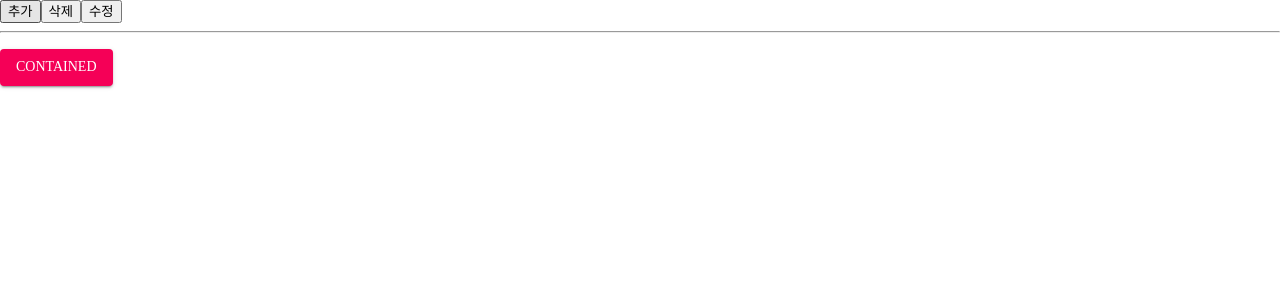
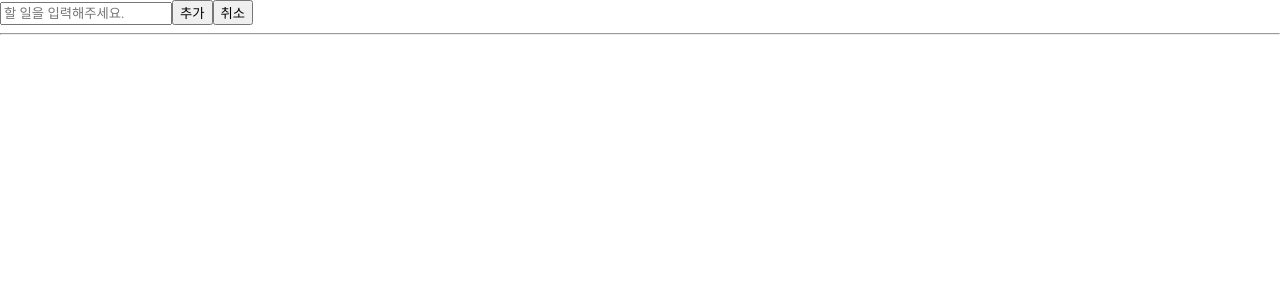
Before and after one commit to kimhyeji/2023-04-react-test, a React (Create React App) app: page / in a window 1280 px wide. Shown: the top 300 px of the page. Built offline with nearby package versions, Linux system fonts and the light colour scheme; a web font is replaced by a local one.

Commit message:
할 일 리스트 간소화

```diff
--- a/src/App.js
+++ b/src/App.js
@@ -1,57 +1,138 @@
 import React, { useState, useRef } from "react";
-import { Button } from "@mui/material";
 
-function TodoApp({ todosState }) {
-  const onBtnAddTodoClick = () => {
-    todosState.addTodo("안녕");
+function TodoListItem({ todosState, todo, index }) {
+  const [editMode, setEditMode] = useState(false);
+  const [editedContent, setEditedContent] = useState(todo.content);
+  const editedContentInputRef = useRef(null);
+
+  const removeTodo = () => {
+    todosState.removeTodo(index);
   };
 
-  const onBtnRemoveTodoClick = () => {
-    todosState.removeTodo(1);
+  const showEdit = () => {
+    setEditMode(true);
   };
 
-  const onBtnModifyTodoClick = () => {
-    todosState.modifyTodo(1, "ㅋㅋㅋ");
+  const commitEdit = () => {
+    if (editedContent.trim().length == 0) {
+      alert("할 일을 입력해주세요.");
+      editedContentInputRef.current.focus();
+      return;
+    }
+
+    todosState.modifyTodo(index, editedContent.trim());
+
+    setEditMode(false);
+  };
+
+  const cancelEdit = () => {
+    setEditMode(false);
+    setEditedContent(todo.content);
+  };
+
+  return (
+    <li key={index}>
+      {todo.id}
+      &nbsp;
+      {todo.regDate}
+      {editMode || (
+        <>
+          {todo.content}
+          &nbsp;
+          <button onClick={showEdit}>수정</button>
+        </>
+      )}
+      {editMode && (
+        <>
+          <input
+            type="text"
+            placeholder="할 일을 입력해주세요."
+            value={editedContent}
+            onChange={(e) => setEditedContent(e.target.value)}
+          />
+          <button onClick={commitEdit}>수정완료</button>
+          <button onClick={cancelEdit}>수정취소</button>
+        </>
+      )}
+      <button onClick={removeTodo}>삭제</button>
+    </li>
+  );
+}
+
+function TodoList({ todosState }) {
+  return (
+    <ul>
+      {todosState.todos.map((todo, index) => (
+        <TodoListItem
+          todosState={todosState}
+          kye={todo.id}
+          todo={todo}
+          index={index}
+        />
+      ))}
+    </ul>
+  );
+}
+
+function NewTodoForm({ todosState }) {
+  const onSubmit = (e) => {
+    e.preventDefault();
+
+    const form = e.target;
+
+    form.content.value = form.content.value.trim();
+
+    if (form.content.value.length == 0) {
+      alert("할 일을 입력해주세요.");
+      form.content.focus();
+      return;
+    }
+
+    todosState.addTodo(form.content.value);
+    form.content.value = "";
+    form.content.focus();
   };
 
   return (
     <>
-      <button onClick={onBtnAddTodoClick}>추가</button>
-      <button onClick={onBtnRemoveTodoClick}>삭제</button>
-      <button onClick={onBtnModifyTodoClick}>수정</button>
+      <form onSubmit={onSubmit}>
+        <input
+          autoComplete="off"
+          type="text"
+          name="content"
+          placeholder="할 일을 입력해주세요."
+        />
+        <input type="submit" value="추가" />
+        <input type="reset" value="취소" />
+      </form>
+    </>
+  );
+}
+
+function TodoApp({ todosState }) {
+  return (
+    <>
+      <NewTodoForm todosState={todosState} />
       <hr />
-      <ul>
-        {todosState.todos.map((todo, index) => (
-          <li key={index}>
-            {todo.id}
-            {todo.regDate}
-            {todo.content}
-          </li>
-        ))}
-      </ul>
+      <TodoList todosState={todosState} />
     </>
   );
 }
 
 function useTodosState() {
   const [todos, setTodos] = useState([]);
-  const lastTodoIdRed = useRef(0);
+  const lastTodoIdRef = useRef(0);
 
   const addTodo = (newContent) => {
-    const id = ++lastTodoIdRed.current;
+    const id = ++lastTodoIdRef.current;
 
     const newTodo = {
       id,
       content: newContent,
-      regDate: "2023-05-03 12:12:12",
+      regDate: dateToStr(new Date()),
     };
 
     const newTodos = [...todos, newTodo];
-    setTodos(newTodos);
-  };
-
-  const removeTodo = (index) => {
-    const newTodos = todos.filter((_, _index) => _index != index);
     setTodos(newTodos);
   };
 
@@ -59,6 +140,11 @@ function useTodosState() {
     const newTodos = todos.map((todo, _index) =>
       _index != index ? todo : { ...todo, content: newContent }
     );
+    setTodos(newTodos);
+  };
+
+  const removeTodo = (index) => {
+    const newTodos = todos.filter((_, _index) => _index != index);
     setTodos(newTodos);
   };
 
@@ -76,9 +162,29 @@ function App() {
   return (
     <>
       <TodoApp todosState={todosState} />
-      <Button variant="contained">Contained</Button>
     </>
   );
 }
 
 export default App;
+
+// 날짜 객체를 입력받아서 문장 (yyyy-mm-dd hh:mm:ss) 형태로 반환.
+function dateToStr(d) {
+  const pad = (n) => {
+    return n < 10 ? "0" + n : n;
+  };
+
+  return (
+    d.getFullYear() +
+    "-" +
+    pad(d.getMonth() + 1) +
+    "-" +
+    pad(d.getDate()) +
+    " " +
+    pad(d.getHours()) +
+    ":" +
+    pad(d.getMinutes()) +
+    ":" +
+    pad(d.getSeconds())
+  );
+}
```
